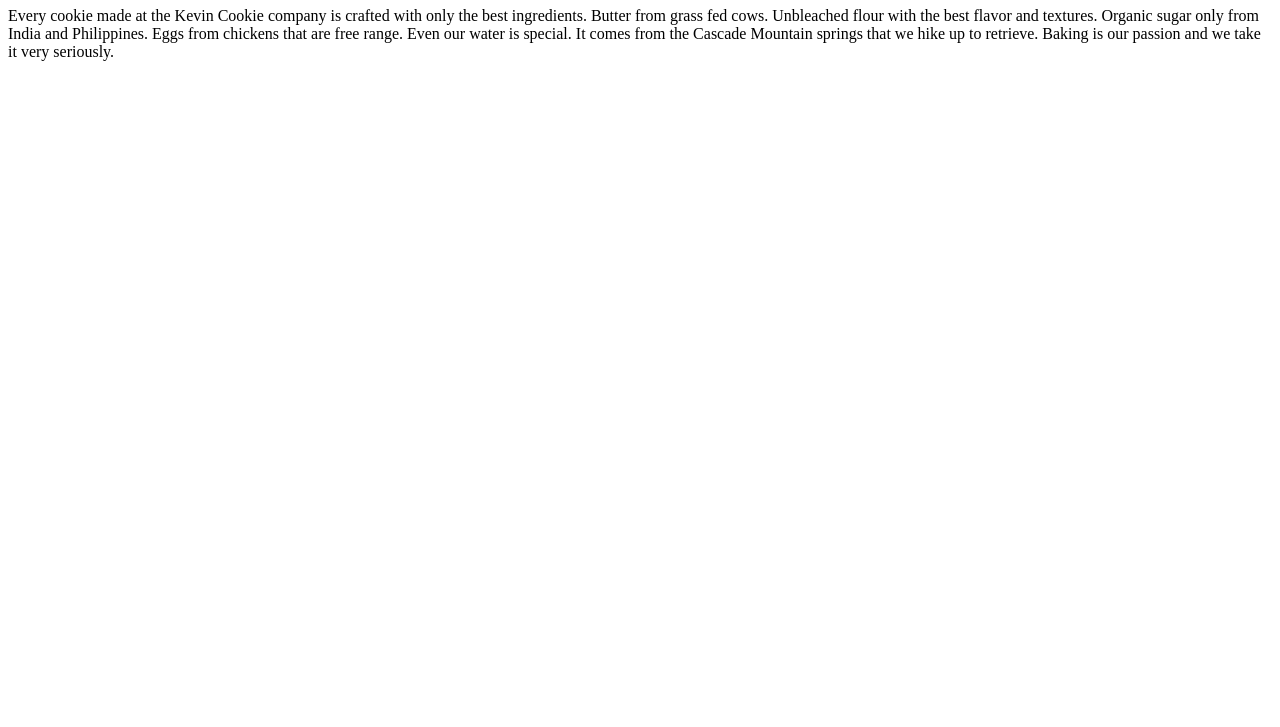
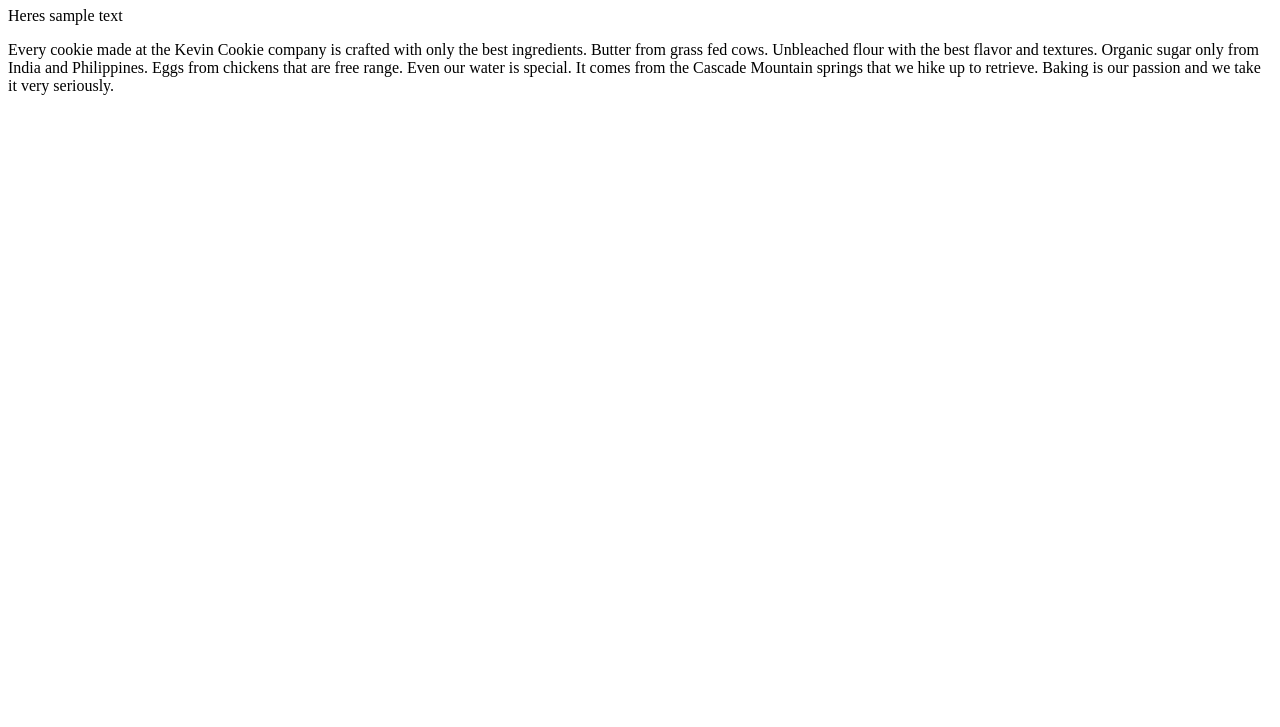
Before and after one commit to shervin17/learningGit, a plain HTML site: page index.htm in a window 1280 px wide. Shown: the part 73-800 px from the top of the page. Drawn offline with Linux system fonts and the light colour scheme.

Commit message:
Update index.htm

```diff
--- a/index.htm
+++ b/index.htm
@@ -3,7 +3,7 @@
 <body>
 
 <h1>Deliciousness in every bite!</h1>
-
+<p>Heres sample text</p>
 <p>Every cookie made at the Kevin Cookie company is crafted with only the best ingredients. Butter from grass fed cows. Unbleached flour with the best flavor and textures. Organic sugar only from India and Philippines. Eggs from chickens that are free range. Even our water is special. It comes from the Cascade Mountain springs that we hike up to retrieve. Baking is our passion and we take it very seriously.</p>
 
 </body>
```
